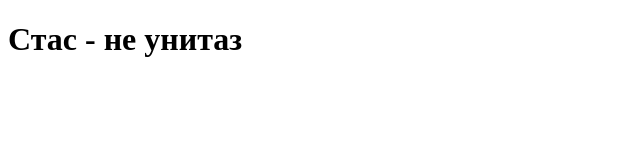
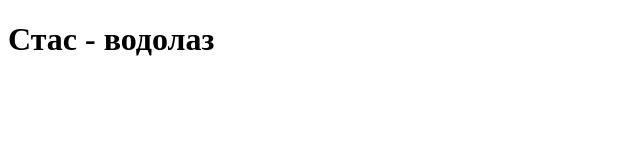
Before and after one commit to Tourmalinoid/puk_1, a plain HTML site: page index.html in a window 1280 px wide. Shown: the full height of the page, 0-640 px from the left. Drawn offline with Linux system fonts and the light colour scheme.

Commit message:
change h1

```diff
--- a/index.html
+++ b/index.html
@@ -8,6 +8,6 @@
     <link rel="icon" href="favicon.ico" type="image/x-icon" />
   </head>
   <body>
-    <h1>Стас - не унитаз</h1>
+    <h1>Стас - водолаз</h1>
   </body>
 </html>
```
